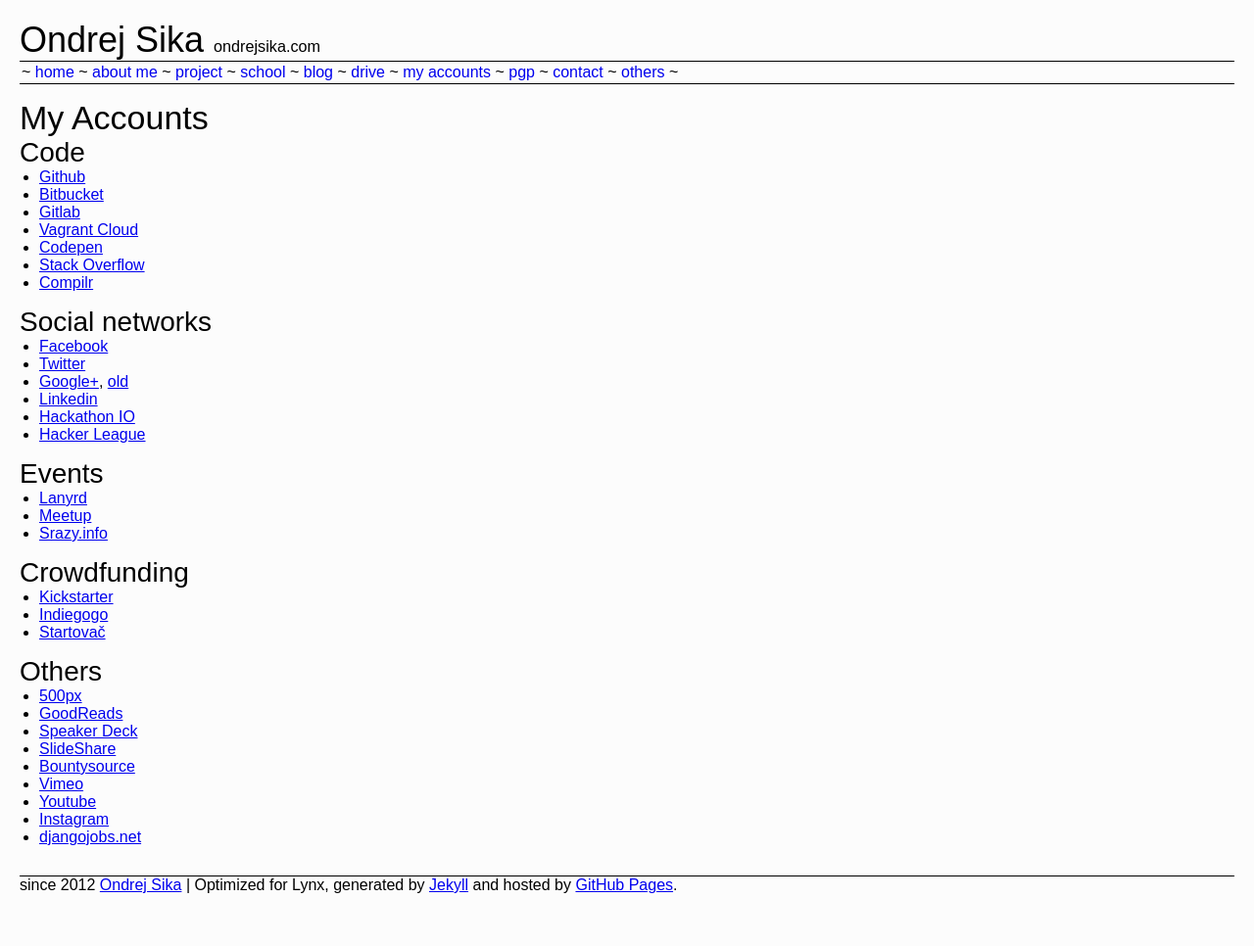
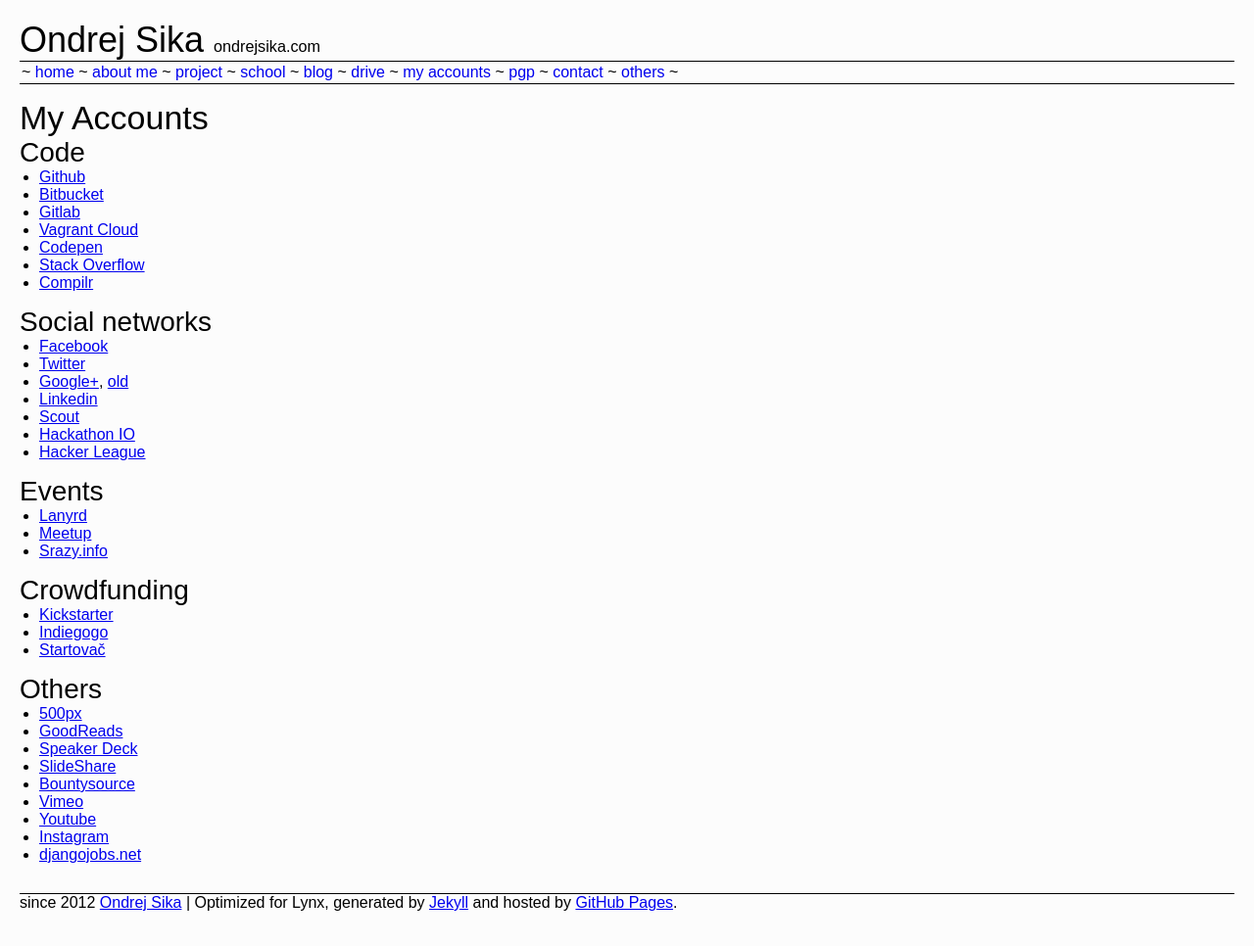
Before and after one commit to ondrejsika/ondrejsika.com, a Jekyll site: the page built from my-accounts.md, in a window 1280 px wide. Shown: the whole page at 98% size. Built offline with Jekyll 4.4.1, drawn with Linux system fonts in a browser that asks for light colours; Markdown is read by kramdown in place of the engine named in the settings; comment, search, counter and statistics services are not loaded.

Commit message:
add profile on scout.org

```diff
--- a/my-accounts.md
+++ b/my-accounts.md
@@ -23,6 +23,7 @@
 * [Twitter](http://twitter.com/ondrejsika)
 * [Google+](https://google.com/+ondrejsika), [old](https://plus.google.com/u/0/103792510103800752680/about)
 * [Linkedin](http://www.linkedin.com/in/ondrejsika)
+* [Scout](http://www.scout.org/user/47650)
 * [Hackathon IO](http://www.hackathon.io/ondrej)
 * [Hacker League](https://www.hackerleague.org/users/ondrejsika)
 
```
